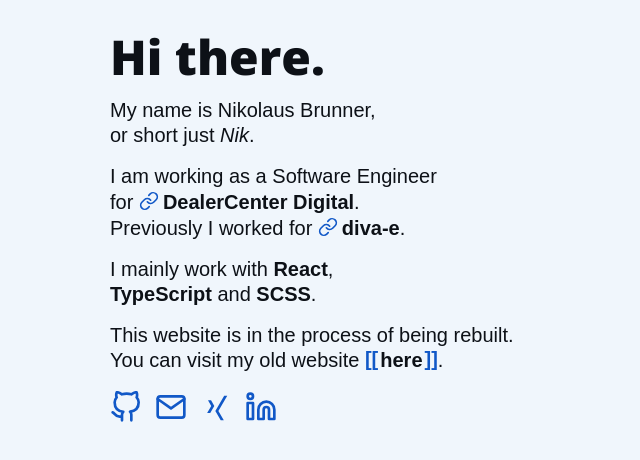
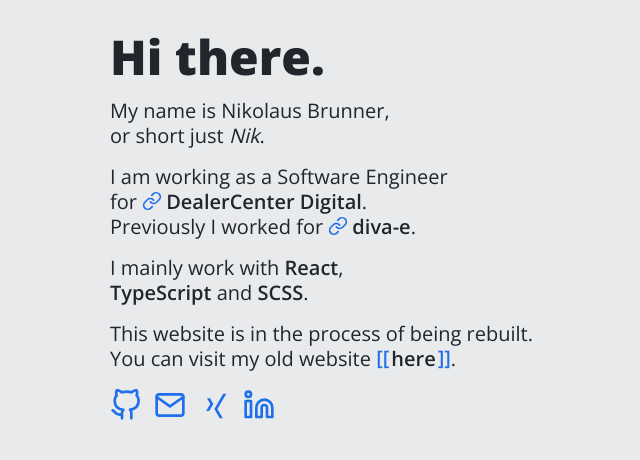
Before and after one commit to nikbrunner/nibru.dev, a Next.js app: page / in a window 1280 px wide. Shown: the top 460 px of the page, without its empty margins (194-834 px from the left). Built offline with nearby package versions, Linux system fonts and the light colour scheme.

Commit message:
typo & color improvements

```diff
--- a/components/Link/Link.scss
+++ b/components/Link/Link.scss
@@ -1,6 +1,6 @@
 .Link {
   @include typo-text-default() {
-    font-weight: $font-weight-bold;
+    font-weight: $font-weight-semi-bold;
     font-size: inherit;
   }
 
--- a/scss/base/_typography.scss
+++ b/scss/base/_typography.scss
@@ -1,7 +1,7 @@
-@import url('https://fonts.googleapis.com/css2?family=Open+Sans:wght@400;800&display=swap');
+@import url('https://fonts.googleapis.com/css2?family=Open+Sans:wght@400;600;800&display=swap');
 
 $heading-font-stack: 'Open Sans', sans-serif !default;
-$text-font-stack: sans-serif !default;
+$text-font-stack: 'Open Sans', sans-serif !default;
 
 $font-size-h1: 3rem;
 $font-size-h2: 2.5rem;
@@ -12,10 +12,10 @@ $font-size-h6: 1.25rem;
 $font-size-text: 1.25rem;
 $font-size-quote: 2rem;
 
-$font-weight-bold: bold;
-$font-weight-semi-bold: bolder;
-$font-weight-normal: normal;
-$font-weight-light: lighter;
+$font-weight-bold: 800;
+$font-weight-semi-bold: 600;
+$font-weight-normal: 400;
+$font-weight-light: 300;
 
 $line-height-heading: 1;
 $line-height-default: 1.25;
@@ -151,6 +151,10 @@ h6 {
   @include typo-h6-default();
 }
 
+strong {
+  font-weight: $font-weight-semi-bold;
+}
+
 p {
   @include typo-text-default();
 }
--- a/scss/themes/_light.scss
+++ b/scss/themes/_light.scss
@@ -1,15 +1,15 @@
 .light {
-  --color-bg-primary: var(--color-gray-0);
+  --color-bg-primary: var(--color-gray-1);
   --color-bg-primary-alt: var(--color-gray-9);
-  --color-bg-secondary: var(--color-gray-1);
+  --color-bg-secondary: var(--color-gray-2);
   --color-bg-secondary-alt: var(--color-gray-8);
   --color-bg-ternary: var(--color-gray-2);
   --color-bg-ternary-alt: var(--color-gray-7);
-  --color-fg-primary: var(--color-gray-9);
-  --color-fg-primary-alt: var(--color-gray-0);
+  --color-fg-primary: var(--color-gray-7);
+  --color-fg-primary-alt: var(--color-gray-2);
   --color-fg-secondary: var(--color-gray-8);
-  --color-fg-secondary-alt: var(--color-gray-1);
-  --color-accent-primary: var(--color-blue-6);
-  --color-accent-secondary: var(--color-blue-5);
-  --color-accent-ternary: var(--color-blue-4);
+  --color-fg-secondary-alt: var(--color-gray-3);
+  --color-accent-primary: var(--color-blue-5);
+  --color-accent-secondary: var(--color-blue-4);
+  --color-accent-ternary: var(--color-blue-3);
 }
```
